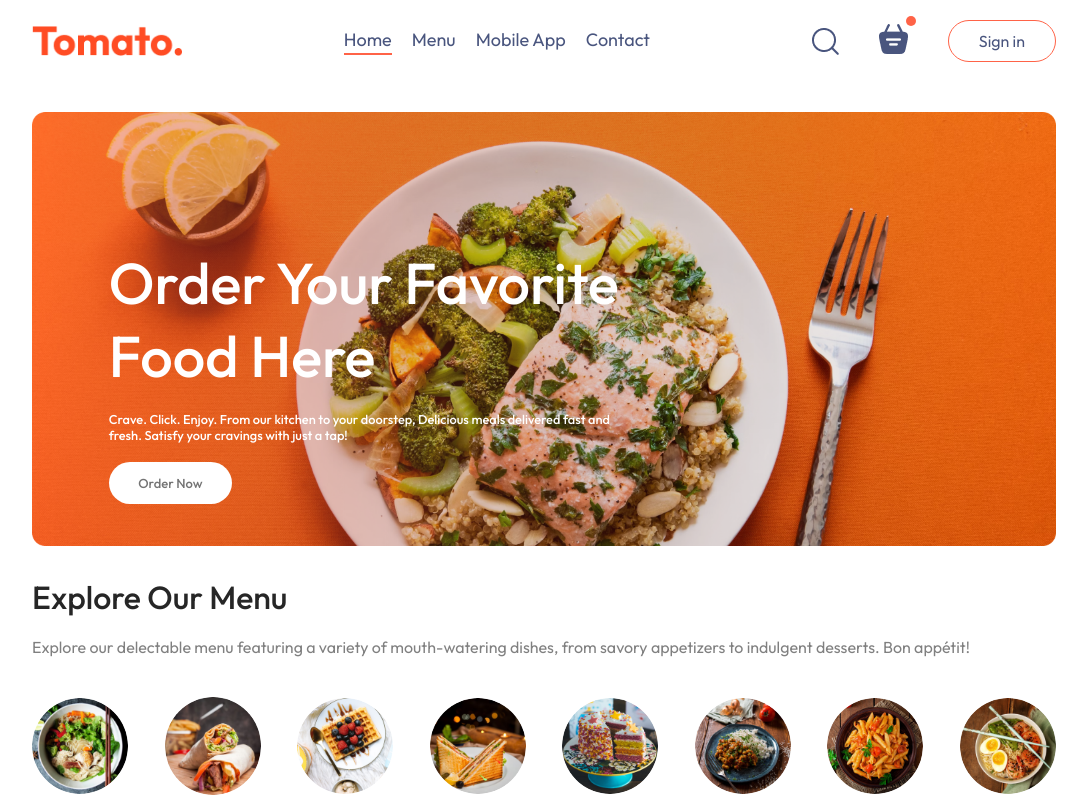
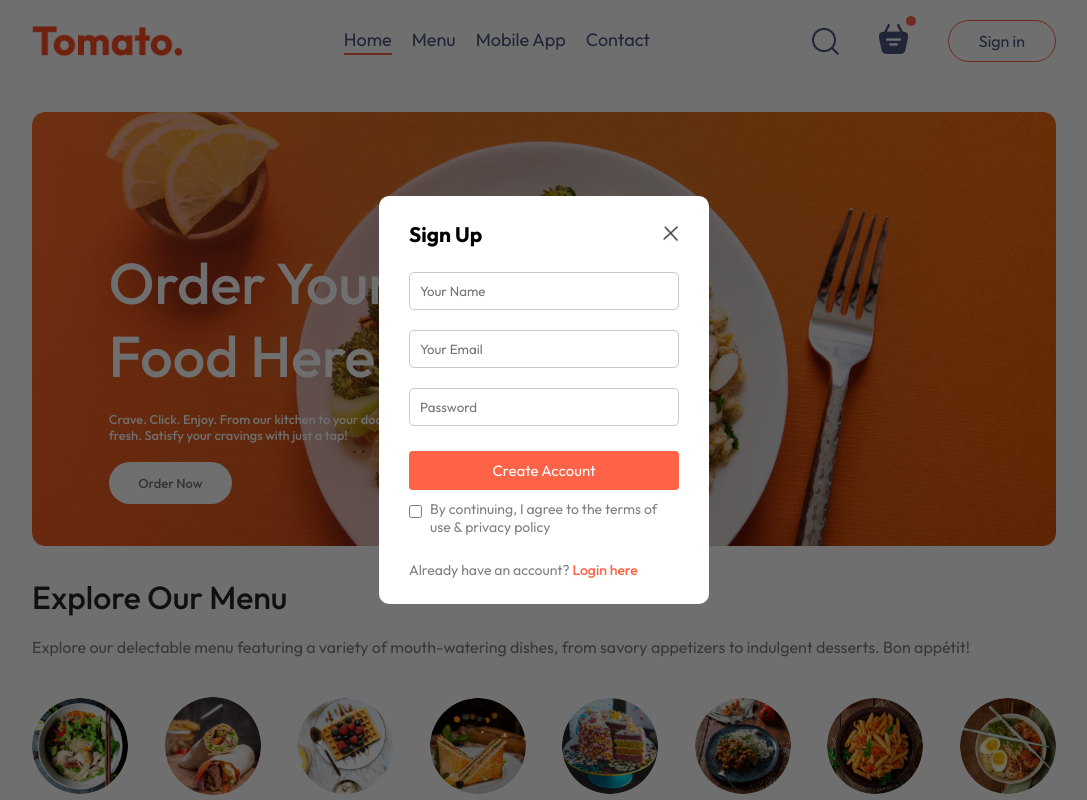
Before and after one commit to fmfahath/foody-delivery, a React (Vite) app in the folder frontend/: page / in a window 1280 px wide. Both pictures are taken after a click on the button "Sign in". Shown: the top 800 px of the page, without its empty margins (96-1183 px from the left). Built offline with nearby package versions, Linux system fonts and the light colour scheme.

Commit message:
frontend >> Login Popup -- LoginPopup component created, css added, close button, login-Sign Up toggle func added+

```diff
--- a/frontend/src/App.jsx
+++ b/frontend/src/App.jsx
@@ -1,17 +1,22 @@
-import React from 'react'
+import React, { useState } from 'react'
 import Navbar from './components/Navbar/navbar'
 import { Routes, Route } from 'react-router-dom'
 import Home from './pages/Home/Home'
 import Cart from './pages/Cart/Cart'
 import PlaceOrder from './pages/PlaceOrder/PlaceOrder'
 import Footer from './components/Footer/Footer'
+import LoginPopup from './components/LoginPopup/LoginPopup'
 
 
 const App = () => {
+
+  const [showLogin, setShowLogin] = useState(false)
+
   return (
     <>
+      {showLogin && <LoginPopup setShowLogin={setShowLogin} />}
       <div className='app'>
-        <Navbar />
+        <Navbar setShowLogin={setShowLogin} />
         <Routes>
           <Route path='/' element={<Home />} />
           <Route path='/cart' element={<Cart />} />
--- /dev/null
+++ b/frontend/src/components/LoginPopup/LoginPopup.css
@@ -0,0 +1,75 @@
+.login-popup {
+    position: absolute;
+    z-index: 1;
+    width: 100%;
+    height: 100%;
+    background-color: #00000090;
+    display: grid;
+}
+
+.login-popup-container {
+    place-self: center;
+    width: max(23vw, 330px);
+    color: #808080;
+    background-color: #fff;
+    display: flex;
+    flex-direction: column;
+    gap: 25px;
+    padding: 25px 30px;
+    font-size: 14px;
+    border-radius: 10px;
+    animation: FadeIn 0.5s;
+}
+
+.login-popup-title {
+    display: flex;
+    justify-content: space-between;
+    align-items: center;
+    color: black;
+}
+
+.login-popup-title img {
+    width: 16px;
+    cursor: pointer;
+}
+
+.login-popup-inputs {
+    display: flex;
+    flex-direction: column;
+    gap: 20px;
+}
+
+.login-popup-inputs input {
+    padding: 10px;
+    border: 1px solid #c9c9c9;
+    border-radius: 5px;
+    outline: none;
+}
+
+.login-popup-container button {
+    border: none;
+    padding: 10px;
+    border-radius: 4px;
+    color: white;
+    background-color: tomato;
+    font-size: 15px;
+    cursor: pointer;
+}
+
+.login-popup-condition {
+    display: flex;
+    justify-content: center;
+    align-items: start;
+    gap: 8px;
+    margin-top: -15px;
+}
+
+.login-popup-condition input {
+    margin-top: 5px;
+}
+
+.login-popup p span {
+    color: tomato;
+    font-weight: 500;
+    cursor: pointer;
+}
--- /dev/null
+++ b/frontend/src/components/LoginPopup/LoginPopup.jsx
@@ -0,0 +1,33 @@
+import React, { useState } from 'react'
+import './LoginPopup.css'
+import { assets } from '../../assets/assets'
+
+const LoginPopup = ({ setShowLogin }) => {
+
+    const [currentSate, setCurrentState] = useState('Sign Up')
+
+    return (
+        <div className='login-popup'>
+            <form className="login-popup-container">
+                <div className='login-popup-title'>
+                    <h2>{currentSate}</h2>
+                    <img src={assets.cross_icon} onClick={() => setShowLogin(false)} alt="" />
+                </div>
+                <div className="login-popup-inputs">
+                    {currentSate === 'Sign Up' && <input type="text" placeholder='Your Name' required />}
+                    <input type="email" placeholder='Your Email' required />
+                    <input type="password" placeholder='Password' required />
+                </div>
+                <button>{currentSate === 'Sign Up' ? "Create Account" : "Login"}</button>
+                <div className="login-popup-condition">
+                    <input type="checkbox" required />
+                    <p>By continuing, I agree to the terms of use & privacy policy</p>
+                </div>
+                {currentSate === 'Sign Up' ? <p>Already have an account? <span onClick={() => setCurrentState('Login')}>Login here</span></p>
+                    : <p>Craete a new account? <span onClick={() => setCurrentState('Sign Up')}>Click here</span></p>}
+            </form>
+        </div>
+    )
+}
+
+export default LoginPopup
--- a/frontend/src/components/Navbar/Navbar.jsx
+++ b/frontend/src/components/Navbar/Navbar.jsx
@@ -3,7 +3,7 @@
 import { assets } from '../../assets/assets.js'
 import { Link } from 'react-router-dom'
 
-const Navbar = () => {
+const Navbar = ({ setShowLogin }) => {
 
     const [menu, setMenu] = useState('home')
 
@@ -22,7 +22,7 @@
                     <img src={assets.basket_icon} alt='basket-icon' />
                     <div className="dot"></div>
                 </div>
-                <button>Sign in</button>
+                <button onClick={() => setShowLogin(true)}>Sign in</button>
             </div>
         </div>
     )
```
